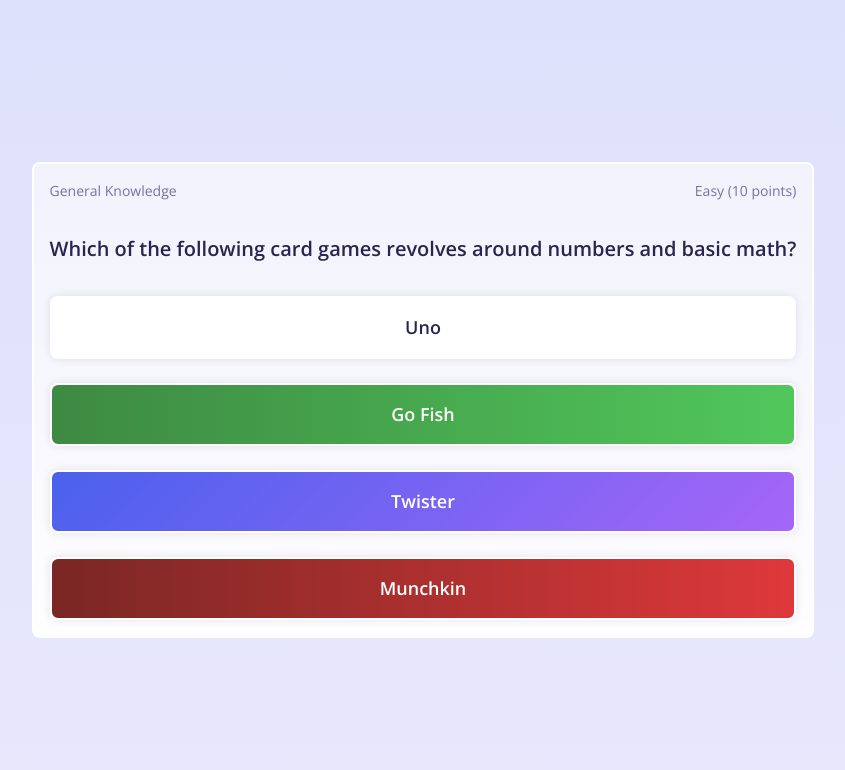
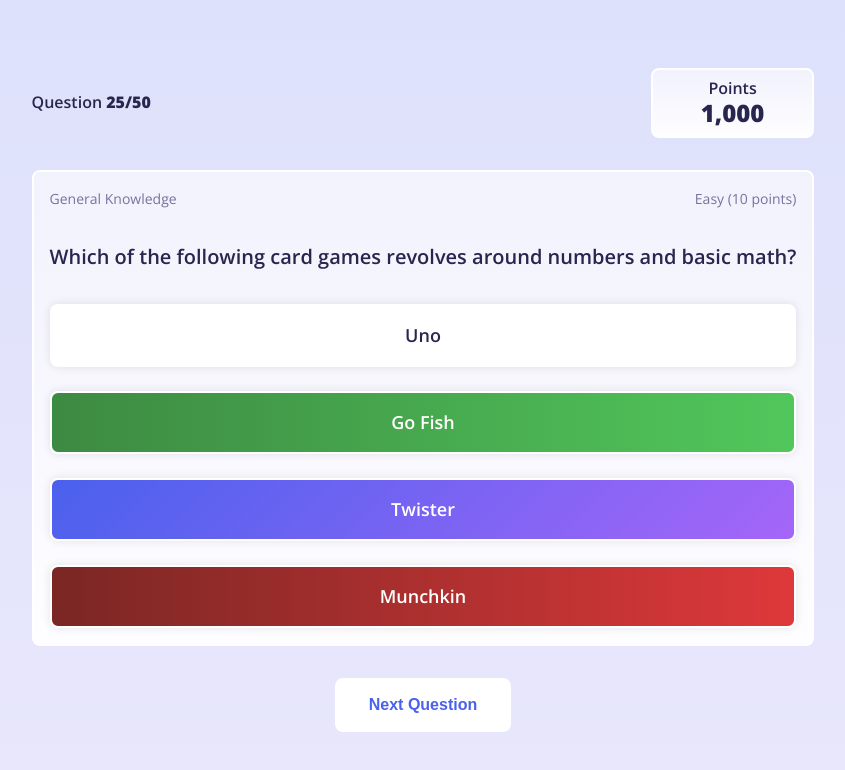
Before and after one commit to goranstevanovic/trivia-quiz-time, a React (Vite) app: page / in a window 1280 px wide. Shown: the top 770 px of the page, without its empty margins (217-1062 px from the left). Built offline with nearby package versions, Linux system fonts and the light colour scheme.

Commit message:
Create QuizScreen component (#15)
Created a QuizScreen component that displays the current question number, the total number of points, the Question component, and the Next Question button

```diff
--- a/src/App.tsx
+++ b/src/App.tsx
@@ -1,9 +1,9 @@
-import Question from './components/Question';
+import QuizScreen from './components/QuizScreen';
 
 function App() {
   return (
     <>
-      <Question />
+      <QuizScreen />
     </>
   );
 }
--- /dev/null
+++ b/src/components/QuizScreen/QuizScreen.module.css
@@ -0,0 +1,41 @@
+.quizScreen {
+  align-items: center;
+  display: flex;
+  flex-direction: column;
+  gap: 2rem;
+  padding: 1rem;
+}
+
+.quizMeta {
+  align-items: center;
+  display: flex;
+  justify-content: space-between;
+  width: 100%;
+}
+
+.questionNumber {
+  color: var(--text-primary);
+  font-size: 1rem;
+  font-weight: 600;
+}
+
+.pointsWrapper {
+  align-items: center;
+  background: var(--background-gradient-light);
+  border-radius: var(--border-radius);
+  border: var(--border);
+  display: flex;
+  flex-direction: column;
+  font-weight: 600;
+  padding: 0.5rem 3rem;
+}
+
+.pointsWrapper p {
+  line-height: 1.25;
+  margin: 0;
+}
+
+.pointsAmount {
+  font-size: 1.5rem;
+  font-weight: 800;
+}
--- /dev/null
+++ b/src/components/QuizScreen/index.tsx
@@ -0,0 +1,23 @@
+import Button from '../Button';
+import Question from '../Question';
+import styles from './QuizScreen.module.css';
+
+export default function QuizScreen() {
+  return (
+    <div className={styles.quizScreen}>
+      <div className={styles.quizMeta}>
+        <p className={styles.questionNumber}>
+          Question <strong>25/50</strong>
+        </p>
+        <div className={styles.pointsWrapper}>
+          <p>Points</p>
+          <p className={styles.pointsAmount}>1,000</p>
+        </div>
+      </div>
+
+      <Question />
+
+      <Button size="small">Next Question</Button>
+    </div>
+  );
+}
```
Also changed, not shown: 1 other file (tests, documents, lock files or other folders).
